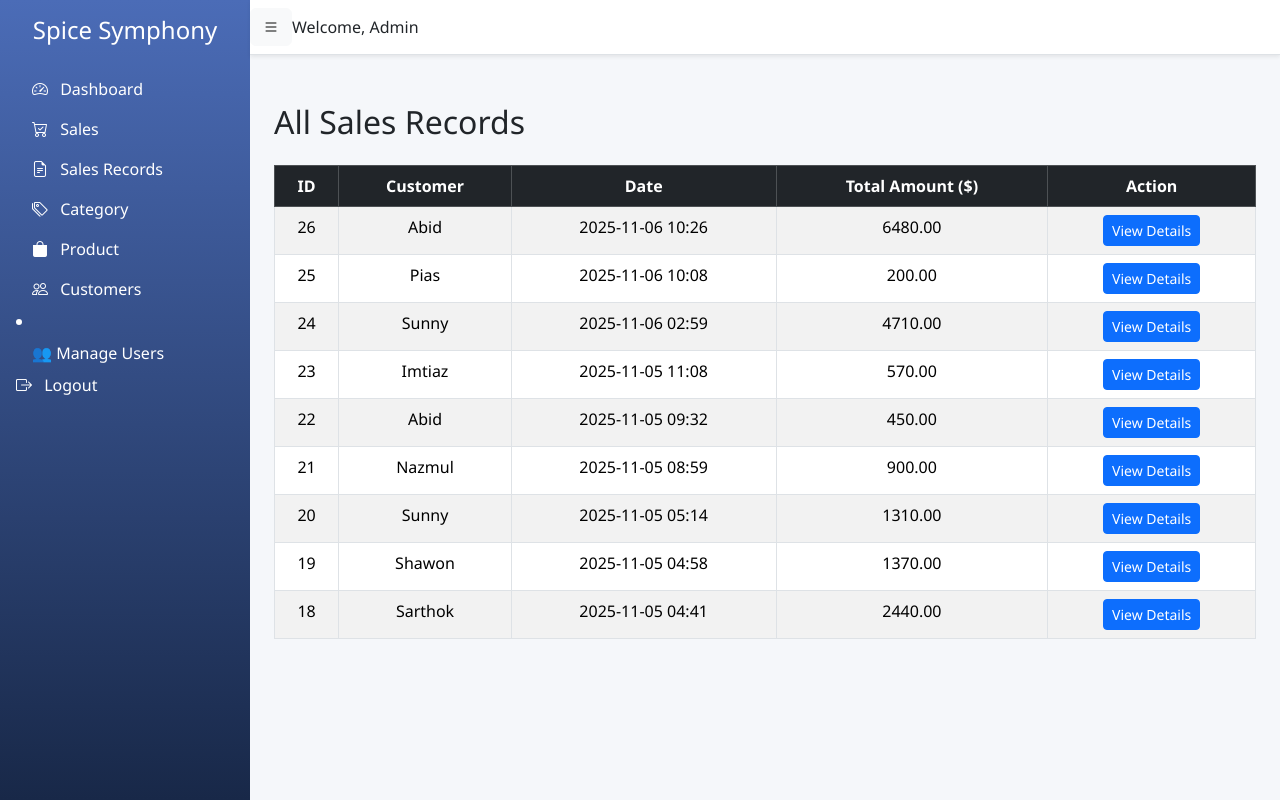
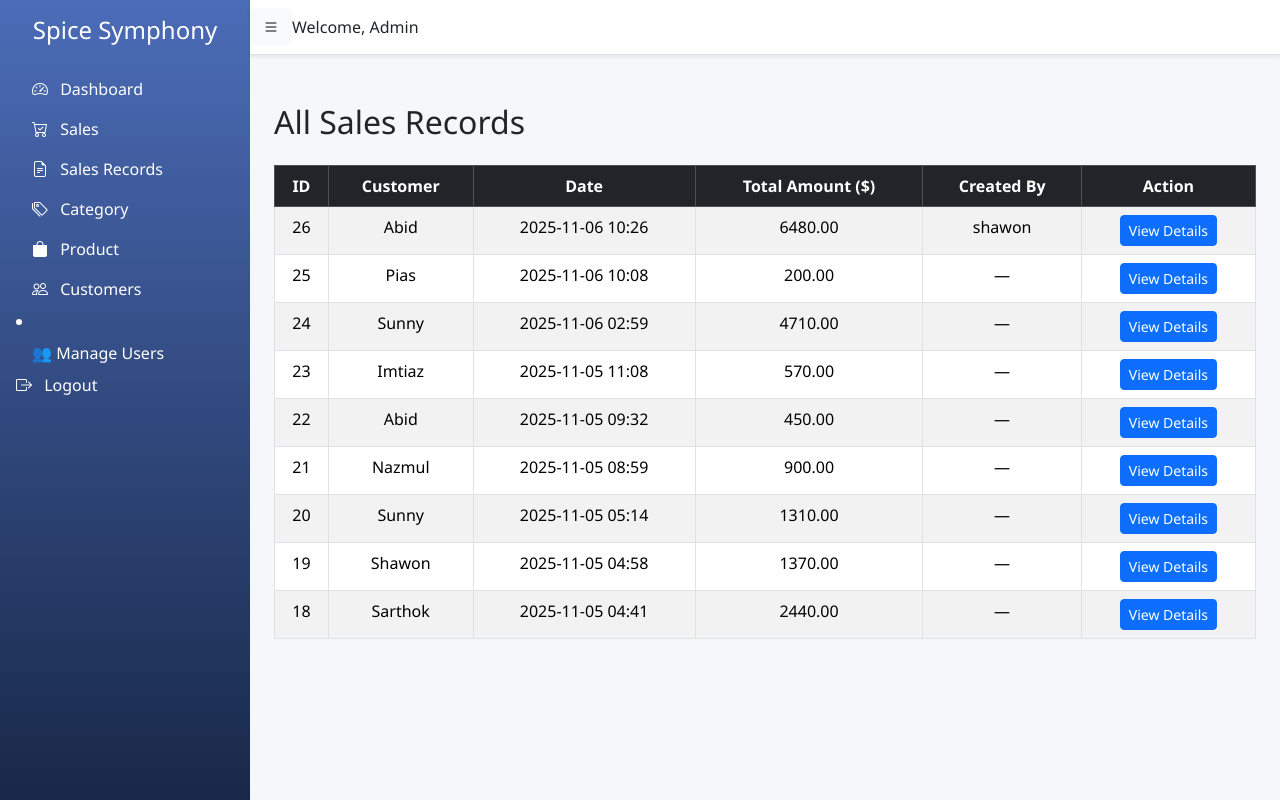
Before and after one commit to jahidshawon19/point-of-sale, a Django app: page /sales-records/ in a window 1280 px wide. Run offline with Django 5.2, Linux system fonts and the light colour scheme; a user stored in the database is signed in; data comes from the database, SQL or seed files in the repository; both versions use the stored data as it was after the commit.

Commit message:
sales created by added

```diff
--- a/pos/models.py
+++ b/pos/models.py
@@ -100,7 +100,7 @@ class Sale(models.Model):
     created_at = models.DateTimeField(auto_now_add=True)
     total_amount = models.DecimalField(max_digits=12, decimal_places=2)
     date = models.DateTimeField(default=timezone.now)
-
+    created_by = models.ForeignKey(User, on_delete=models.SET_NULL, null=True, blank=True)
     def __str__(self):
         return f"Sale #{self.id} - {self.customer.name}"
 
--- a/pos/templates/pos/sales_record.html
+++ b/pos/templates/pos/sales_record.html
@@ -11,6 +11,8 @@
                 <th>Customer</th>
                 <th>Date</th>
                 <th>Total Amount ($)</th>
+                  <th>Created By</th>
+
                 <th>Action</th>
             </tr>
         </thead>
@@ -21,6 +23,13 @@
                 <td>{{ sale.customer.name }}</td>
                 <td>{{ sale.date|date:"Y-m-d H:i" }}</td>
                 <td>{{ sale.total_amount }}</td>
+                <td>
+                    {% if sale.created_by %}
+                        {{ sale.created_by.username }}
+                    {% else %}
+                        —
+                    {% endif %}
+                </td>
                 <td>
                     <a href="{% url 'sales_record_detail' sale.id %}" class="btn btn-sm btn-primary">
                         View Details
--- a/pos/views.py
+++ b/pos/views.py
@@ -214,6 +214,13 @@ def customer_delete(request, pk):
 
 
 # Sales page
+from django.utils import timezone
+from django.contrib.auth.decorators import login_required
+from django.shortcuts import render, redirect
+from django.contrib import messages
+from .models import Product, Customer, Sale, SaleItem
+
+
 @login_required
 def sales_page(request):
     products = Product.objects.all()
@@ -224,22 +231,34 @@ def sales_page(request):
         product_ids = request.POST.getlist('product[]')
         quantities = request.POST.getlist('quantity[]')
 
-        # Create Sale
+        # ✅ Create Sale record with logged-in user
         sale = Sale.objects.create(
             customer_id=customer_id,
             total_amount=0,
-            date=timezone.now()
+            date=timezone.now(),
+            created_by=request.user  # NEW FIELD
         )
 
         total_amount = 0
 
+        # ✅ Process each product in the sale
         for prod_id, qty in zip(product_ids, quantities):
+            if not prod_id or not qty:
+                continue
+
             product = Product.objects.get(id=prod_id)
             quantity = int(qty)
+
+            # Prevent selling out-of-stock
+            if quantity > product.stock_quantity:
+                messages.error(request, f"Not enough stock for {product.name}.")
+                sale.delete()
+                return redirect('sales')
+
             unit_price = product.unitprice
             price = unit_price * quantity
 
-            # Create SaleItem
+            # Create SaleItem record
             SaleItem.objects.create(
                 sale=sale,
                 product=product,
@@ -248,19 +267,23 @@ def sales_page(request):
                 price=price
             )
 
-            # Reduce stock
+            # ✅ Reduce product stock
             product.stock_quantity -= quantity
             product.save()
 
             total_amount += price
 
-        # Update total amount
+        # ✅ Update total amount for sale
         sale.total_amount = total_amount
         sale.save()
 
+        messages.success(request, "Sale completed successfully!")
         return redirect('invoice', sale_id=sale.id)
 
-    return render(request, 'pos/sales.html', {'products': products, 'customers': customers})
+    return render(request, 'pos/sales.html', {
+        'products': products,
+        'customers': customers
+    })
 
 # Invoice page
 @login_required
```
Also changed, not shown: pos/admin.py (+6 -1 lines), db.sqlite3, pos/migrations/0006_sale_created_by.py (added).
